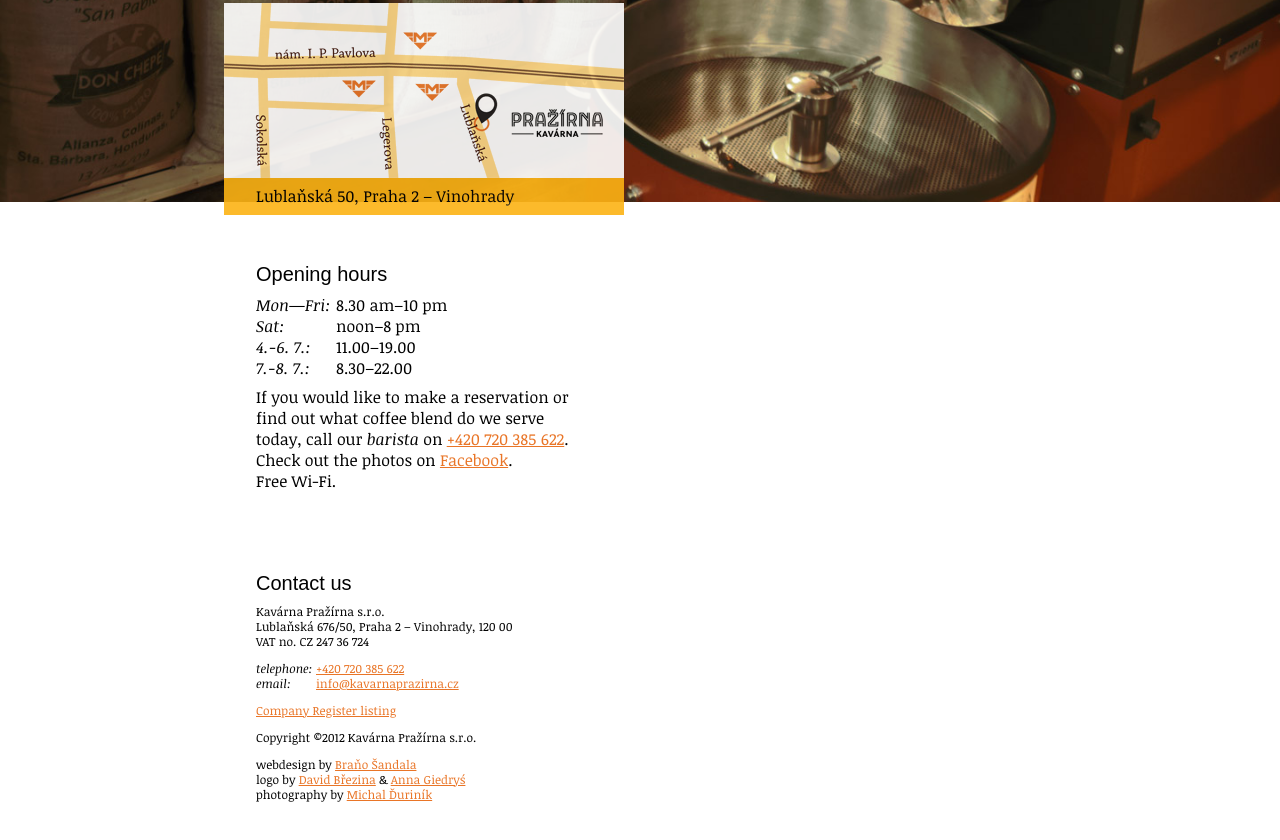
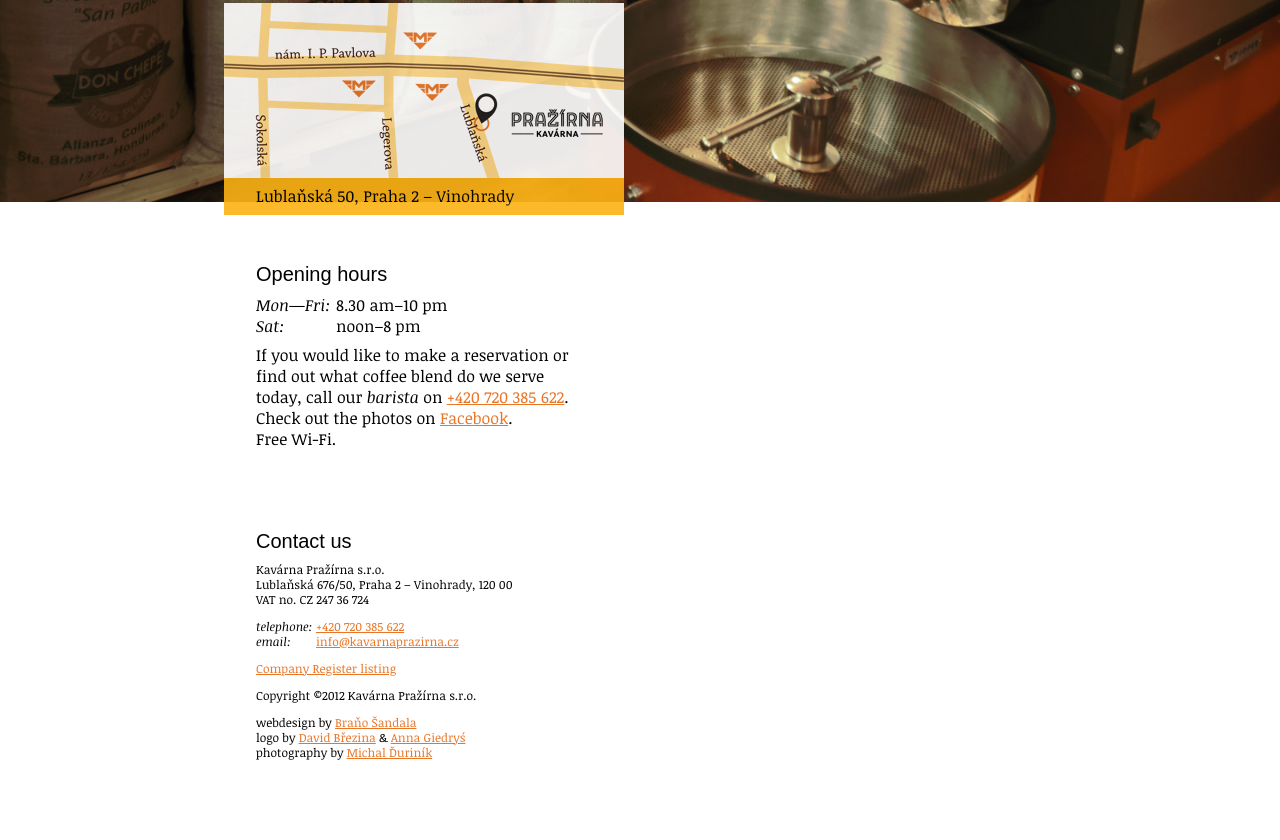
Before and after one commit to MrBrezina/kavarnaprazirna.cz, a plain HTML site: page en/index.html in a window 1280 px wide. Shown: the part 598-1438 px from the top of the page. After the commit the page ends 1406 px from the top, so only its background shows below. Drawn offline with nearby package versions, Linux system fonts and the light colour scheme; a web font is replaced by a local one.

Commit message:
Update index.html

```diff
--- a/en/index.html
+++ b/en/index.html
@@ -123,10 +123,10 @@
         <dd>noon–8 pm</dd> <!-- <dd><del>noon–8 pm</del></dd> -->
         <!--<font color="red">  Closed on Saturdays until end of August </font>-->
 
-        <dt>4.-6. 7.:</dt>
+        <!--<dt>4.-6. 7.:</dt>
         <dd>11.00–19.00</dd>
         <dt>7.-8. 7.:</dt>
-        <dd>8.30–22.00</dd>
+        <dd>8.30–22.00</dd>    -->
       </dl>
 
       <p>If you would like to make a reservation or find out what coffee blend do we serve today, call our <i>barista</i> on <a href="tel:+420720385622">+420&nbsp;720&nbsp;385&nbsp;622</a>.</p>
```
